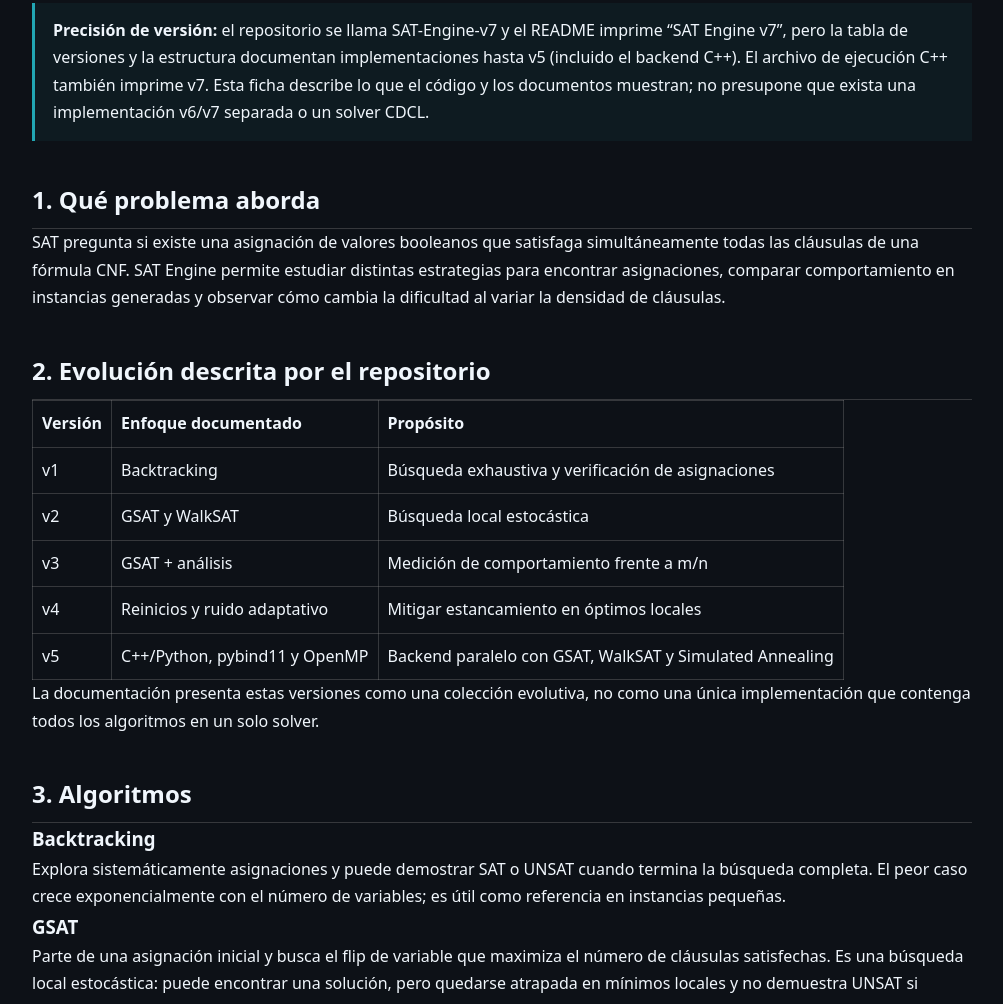
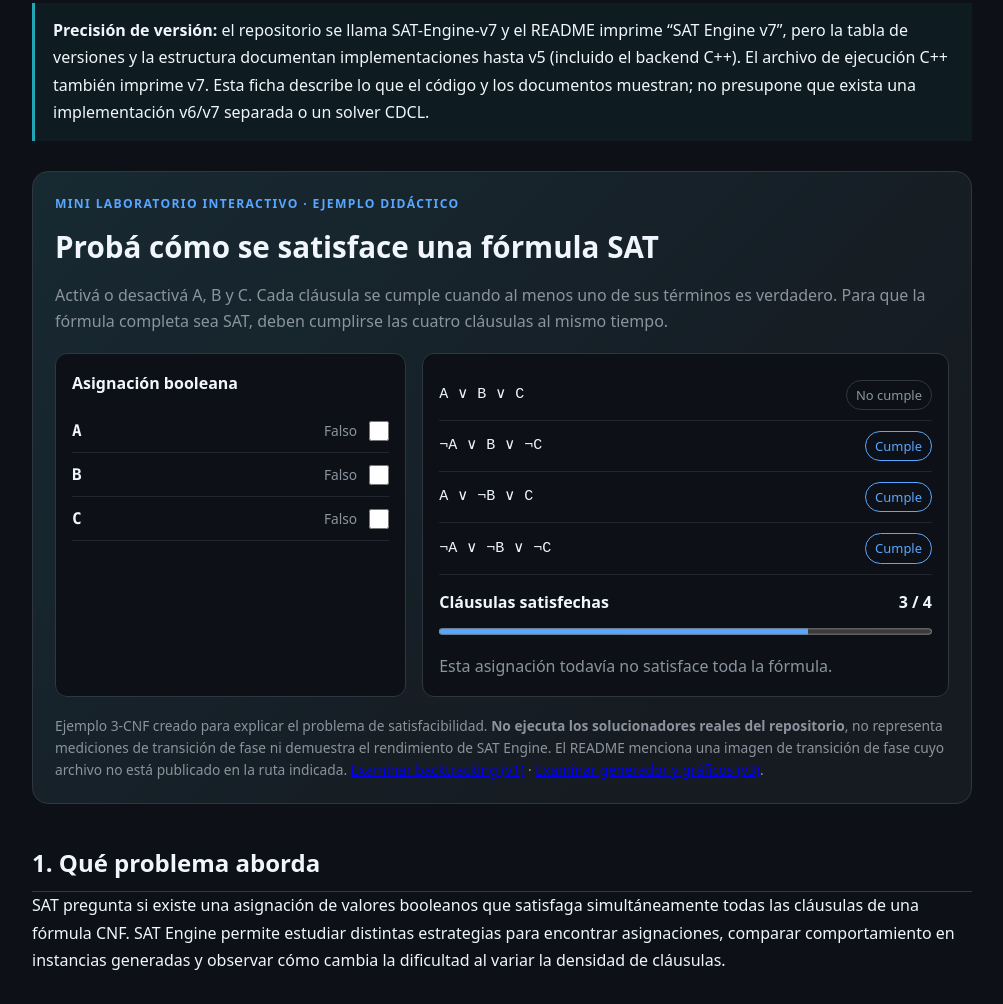
Before and after one commit to Hanzzel-corp/hanzzel-corp.github.io, a plain HTML site: page research/sat-engine/index.html in a window 1280 px wide. Shown: the part 394-1398 px from the top of the page, without its empty margins (138-1141 px from the left). Drawn offline with Linux system fonts and the light colour scheme.

Commit message:
ux: add bilingual interactive SAT truth assignment example with source links

```diff
--- a/research/sat-engine/index.html
+++ b/research/sat-engine/index.html
@@ -36,6 +36,7 @@
 <style>
 .k{max-width:980px;margin:auto;padding:28px 20px 70px;line-height:1.72}.k nav{display:flex;gap:16px;flex-wrap:wrap;border-bottom:1px solid #8885;padding-bottom:16px}.k h1{font-size:clamp(2rem,5vw,3rem);line-height:1.15;margin-top:42px}.k h2{margin-top:38px;border-bottom:1px solid #8885;padding-bottom:8px}.k .lead{font-size:1.15rem}.k .note{padding:14px 18px;border-left:3px solid #22a6b3;background:#22a6b310;margin:22px 0}.k pre{overflow:auto;padding:16px;border-radius:10px;background:#8882}.k table{width:100%;border-collapse:collapse;display:block;overflow-x:auto}.k th,.k td{border:1px solid #8885;padding:9px;text-align:left;vertical-align:top}.k .en{margin-top:54px;padding-top:28px;border-top:3px solid #8885}
 </style>
+<link rel="stylesheet" href="/research/sat-engine/sat-lab.css">
 </head>
 <body><main class="k">
 <nav><a href="https://hanzzel-corp.github.io/">Hanzzel Corp</a><a href="../">Índice de investigación</a><a href="https://github.com/Hanzzel-corp/SAT-Engine-v7">Repositorio</a><a href="https://hanzzel-corp.github.io/research/sat-engine/" aria-current="page" lang="es">ES</a> <a href="https://hanzzel-corp.github.io/en/research/sat-engine/" hreflang="en" lang="en">EN</a></nav>
@@ -45,6 +46,26 @@
 <p class="lead">SAT Engine reúne implementaciones de generadores y solucionadores para el problema de satisfacibilidad booleana (SAT). El repositorio explora una progresión desde backtracking exhaustivo hasta búsqueda local estocástica y un backend híbrido C++/Python con paralelismo.</p>
 <p><a href="https://github.com/Hanzzel-corp/SAT-Engine-v7">Código fuente</a> · <a href="https://github.com/Hanzzel-corp/SAT-Engine-v7/blob/main/README.md">README</a> · <a href="https://github.com/Hanzzel-corp/SAT-Engine-v7/blob/main/docs/ARCHITECTURE.md">Arquitectura</a> · <a href="https://github.com/Hanzzel-corp/SAT-Engine-v7/tree/main/docs/algorithms">Documentación de algoritmos</a></p>
 <aside class="note"><strong>Precisión de versión:</strong> el repositorio se llama SAT-Engine-v7 y el README imprime “SAT Engine v7”, pero la tabla de versiones y la estructura documentan implementaciones hasta v5 (incluido el backend C++). El archivo de ejecución C++ también imprime v7. Esta ficha describe lo que el código y los documentos muestran; no presupone que exista una implementación v6/v7 separada o un solver CDCL.</aside>
+
+
+<section class="sat-lab" data-sat-lab data-sat-lang="es" aria-labelledby="sat-mini-es">
+<p class="sat-lab__eyebrow">Mini laboratorio interactivo · Ejemplo didáctico</p>
+<h2 id="sat-mini-es">Probá cómo se satisface una fórmula SAT</h2>
+<p class="sat-lab__intro">Activá o desactivá A, B y C. Cada cláusula se cumple cuando al menos uno de sus términos es verdadero. Para que la fórmula completa sea SAT, deben cumplirse las cuatro cláusulas al mismo tiempo.</p>
+<div class="sat-lab__grid">
+<div class="sat-lab__controls"><fieldset><legend>Asignación booleana</legend><label class="sat-lab__toggle"><b>A</b><output>Falso</output><input type="checkbox" data-sat-variable="A" aria-label="A"></label>
+<label class="sat-lab__toggle"><b>B</b><output>Falso</output><input type="checkbox" data-sat-variable="B" aria-label="B"></label>
+<label class="sat-lab__toggle"><b>C</b><output>Falso</output><input type="checkbox" data-sat-variable="C" aria-label="C"></label></fieldset></div>
+<div class="sat-lab__result"><div class="sat-lab__clause" data-sat-clause="0" data-satisfied="false"><code>A ∨ B ∨ C</code><span data-sat-status>No cumple</span></div>
+<div class="sat-lab__clause" data-sat-clause="1" data-satisfied="true"><code>¬A ∨ B ∨ ¬C</code><span data-sat-status>Cumple</span></div>
+<div class="sat-lab__clause" data-sat-clause="2" data-satisfied="true"><code>A ∨ ¬B ∨ C</code><span data-sat-status>Cumple</span></div>
+<div class="sat-lab__clause" data-sat-clause="3" data-satisfied="true"><code>¬A ∨ ¬B ∨ ¬C</code><span data-sat-status>Cumple</span></div>
+<div class="sat-lab__score"><strong>Cláusulas satisfechas</strong><output data-sat-count>3 / 4</output></div>
+<progress value="3" max="4" aria-label="Cláusulas satisfechas">3 / 4</progress>
+<p class="sat-lab__summary" data-sat-summary aria-live="polite">Esta asignación todavía no satisface toda la fórmula.</p>
+</div></div>
+<p class="sat-lab__note">Ejemplo 3-CNF creado para explicar el problema de satisfacibilidad. <strong>No ejecuta los solucionadores reales del repositorio</strong>, no representa mediciones de transición de fase ni demuestra el rendimiento de SAT Engine. El README menciona una imagen de transición de fase cuyo archivo no está publicado en la ruta indicada. <a href="https://github.com/Hanzzel-corp/SAT-Engine-v7/blob/main/sat_engine_v1.py">Examinar backtracking (v1)</a> · <a href="https://github.com/Hanzzel-corp/SAT-Engine-v7/blob/main/sat_engine_v3.py">Examinar generador y gráficos (v3)</a>.</p>
+</section>
 
 <h2>1. Qué problema aborda</h2>
 <p>SAT pregunta si existe una asignación de valores booleanos que satisfaga simultáneamente todas las cláusulas de una fórmula CNF. SAT Engine permite estudiar distintas estrategias para encontrar asignaciones, comparar comportamiento en instancias generadas y observar cómo cambia la dificultad al variar la densidad de cláusulas.</p>
@@ -118,4 +139,5 @@ python sat_engine_v5.py</code></pre>
 </article>
 
 <footer class="note">Ficha elaborada desde el código y la documentación pública disponibles. Los resultados experimentales deben verificarse mediante los scripts, las semillas y los entornos concretos.</footer>
-</main></body></html>
+</main><script src="/research/sat-engine/sat-lab.js" defer></script>
+</body></html>
```
